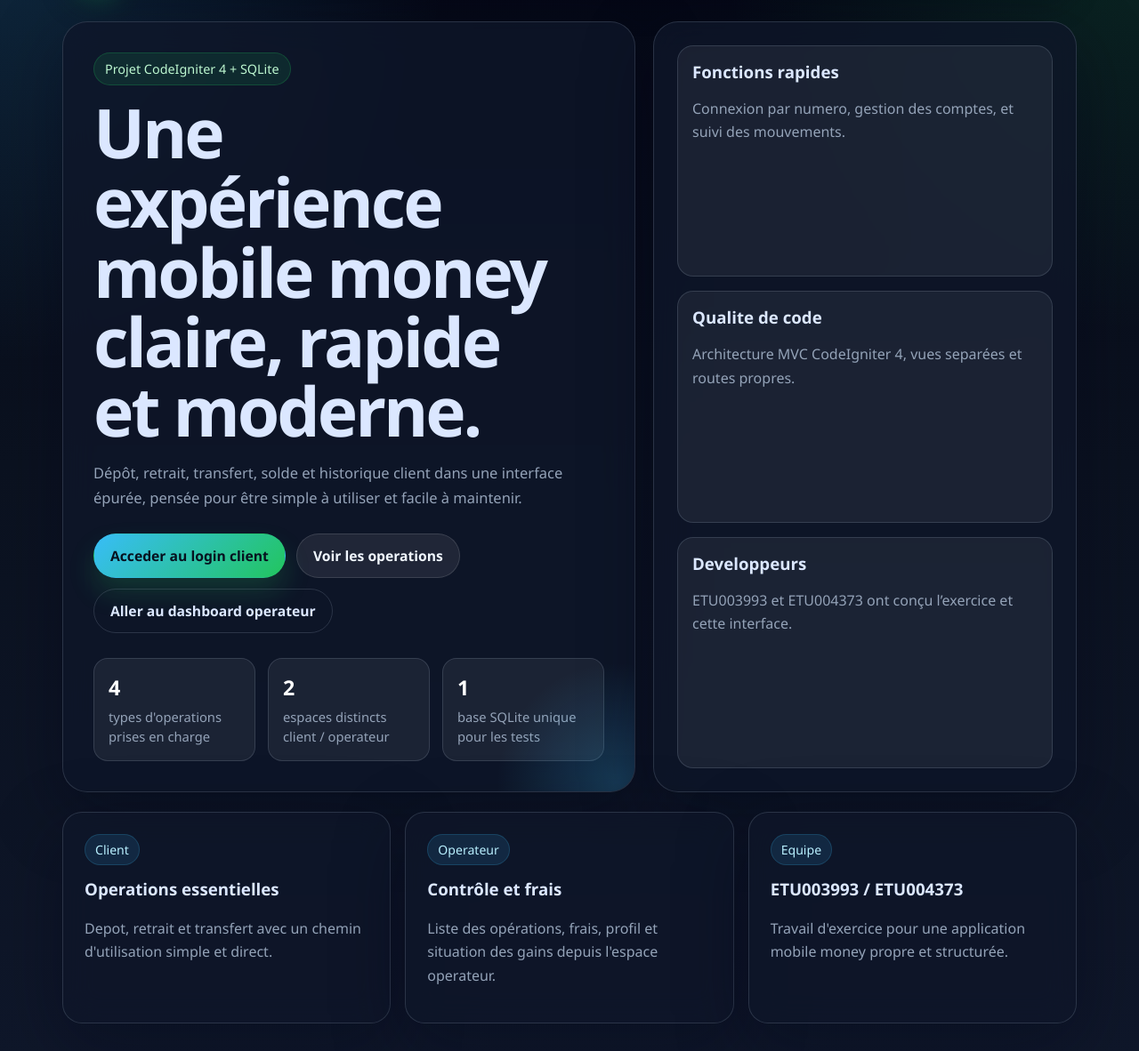
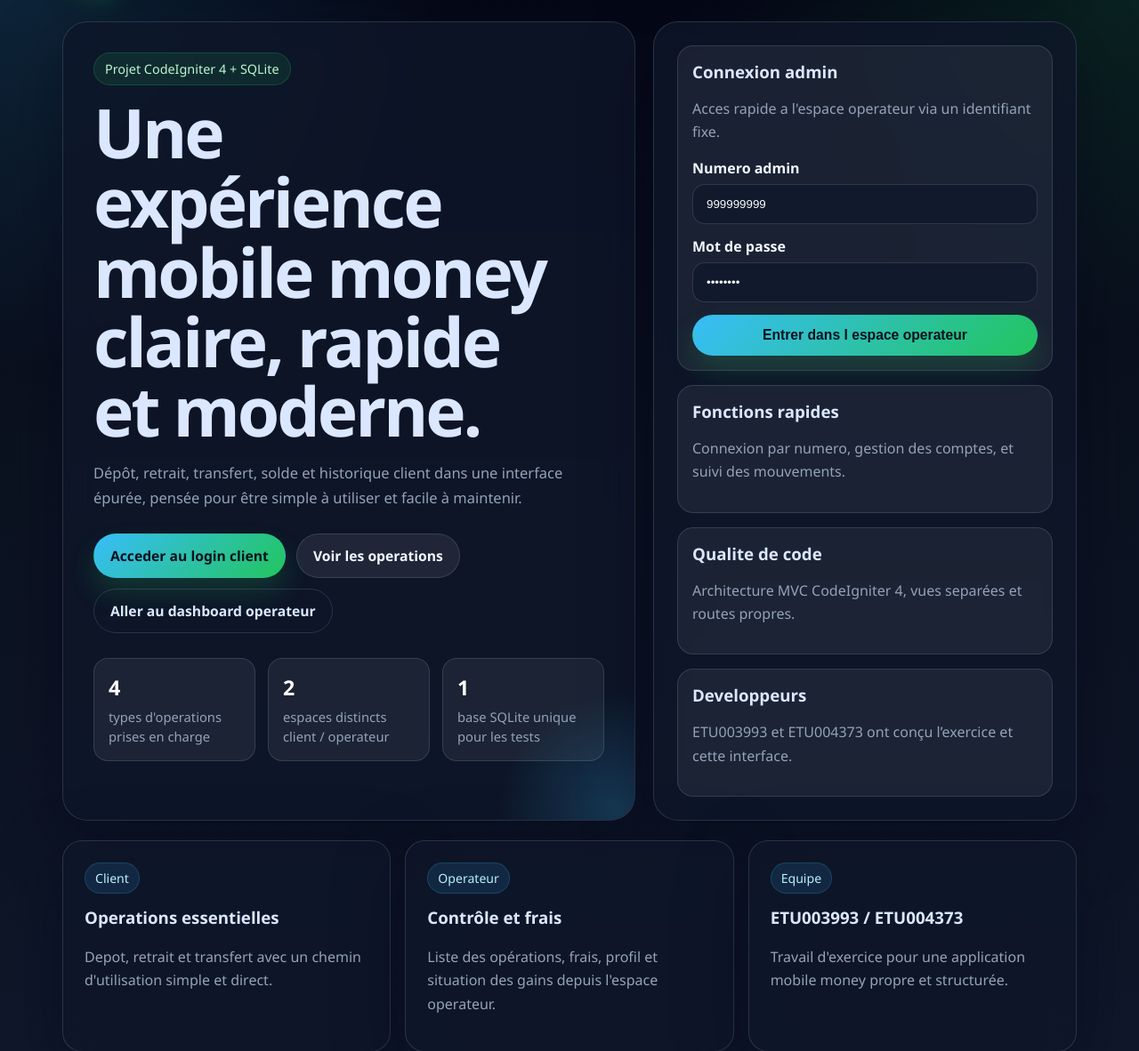
Before and after one commit to Fiavy98/ProjetFinalS4, a CodeIgniter 4 app: the page made by app/Views/clients/landing.php in a window 1280 px wide. Shown: the part 100-1282 px from the top of the page at 89% size. Before the commit the page ends 1251 px from the top, so only its background shows below. Run offline with PHP 8.4 and a stand-in for CodeIgniter, Linux system fonts and the light colour scheme; the template is opened without the code that fills it, so the values that code supplies are empty; some libraries are stand-ins or nearby versions.

Commit message:
admin design css

```diff
--- a/app/Config/Routes.php
+++ b/app/Config/Routes.php
@@ -17,6 +17,8 @@ $routes->get('/client/solde', 'ClientController::solde');
 $routes->get('/client/historique', 'ClientController::historique');
 
 $routes->get('/operateur', 'operateurControlleur::index');
+$routes->match(['get', 'post'], '/operateur/login', 'operateurControlleur::login');
+$routes->get('/operateur/logout', 'operateurControlleur::logout');
 $routes->get('/operateur/profil', 'operateurControlleur::profil');
 $routes->get('/operateur/operations', 'operateurControlleur::operations');
 $routes->get('/operateur/frais', 'operateurControlleur::frais');
--- a/app/Views/clients/landing.php
+++ b/app/Views/clients/landing.php
@@ -8,6 +8,11 @@
 </head>
 <body class="client-page">
     <div class="page-shell">
+        <?php
+        $adminMessage = session()->getFlashdata('admin_message');
+        $adminError = session()->getFlashdata('admin_error');
+        ?>
+
         <header class="brandbar">
             <div class="brand">
                 <div class="brand-mark">MM</div>
@@ -21,6 +26,14 @@
                 <a class="chip" href="/operateur">Espace operateur</a>
             </nav>
         </header>
+
+        <?php if (! empty($adminMessage)) : ?>
+            <div class="alert alert-success"><?= esc($adminMessage) ?></div>
+        <?php endif; ?>
+
+        <?php if (! empty($adminError)) : ?>
+            <div class="alert alert-error"><?= esc($adminError) ?></div>
+        <?php endif; ?>
 
         <section class="hero-grid">
             <article class="panel hero">
@@ -54,6 +67,21 @@
             </article>
 
             <aside class="panel side-card">
+                <div class="mini-card">
+                    <h3>Connexion admin</h3>
+                    <p class="muted">Acces rapide a l'espace operateur via un identifiant fixe.</p>
+                    <form method="post" action="/operateur/login" class="form-grid" style="margin-top: 14px;">
+                        <div>
+                            <label for="admin_num">Numero admin</label>
+                            <input id="admin_num" name="num" type="text" value="999999999" required>
+                        </div>
+                        <div>
+                            <label for="admin_mdp">Mot de passe</label>
+                            <input id="admin_mdp" name="mdp" type="password" value="admin123" required>
+                        </div>
+                        <button class="btn" type="submit">Entrer dans l espace operateur</button>
+                    </form>
+                </div>
                 <div class="mini-card">
                     <h3>Fonctions rapides</h3>
                     <p class="muted">Connexion par numero, gestion des comptes, et suivi des mouvements.</p>
```
Also changed, not shown: app/Controllers/operateurControlleur.php (+44 -0 lines).
